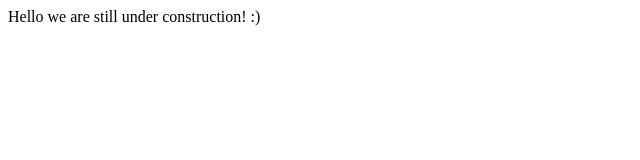
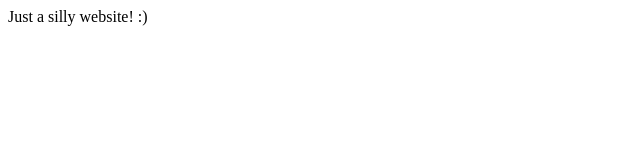
Before and after one commit to isabelayepes/isabelayepes.github.io, a plain HTML site: page about.html in a window 1280 px wide. Shown: the whole page, without its empty margins (0-640 px from the left). Drawn offline with nearby package versions, Linux system fonts and the light colour scheme.

Commit message:
edit about

```diff
--- a/about.html
+++ b/about.html
@@ -10,6 +10,6 @@
         <script src="/js/index.js"></script>
     </head>
     <body>
-      Hello we are still under construction! :)
+      Just a silly website! :)
   </body>
 </html>
```
